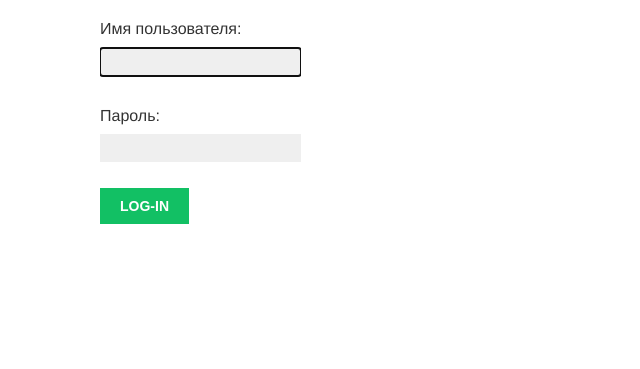
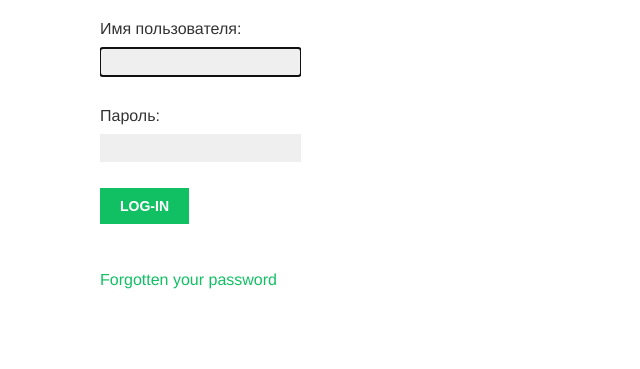
Before and after one commit to Arsendada/social_weebsite_study, a Django app: page /account/login/ in a window 1280 px wide. Shown: the part 201-570 px from the top of the page, without its empty margins (0-640 px from the left). Run offline with Django 4.2, Linux system fonts and the light colour scheme; some web fonts are replaced.

Commit message:
add reset_password to login.html

```diff
--- a/bookmarks/account/templates/registration/login.html
+++ b/bookmarks/account/templates/registration/login.html
@@ -19,5 +19,8 @@
             <input type="hidden" name="next" value="{{ next }}" />
             <p><input type="submit" value="Log-in"></p>
         </form>
+        <p>
+            <a href="{% url 'password_reset' %}">Forgotten your password</a>
+        </p>
     </div>
 {% endblock %}
```
Also changed, not shown: bookmarks/db.sqlite3.
